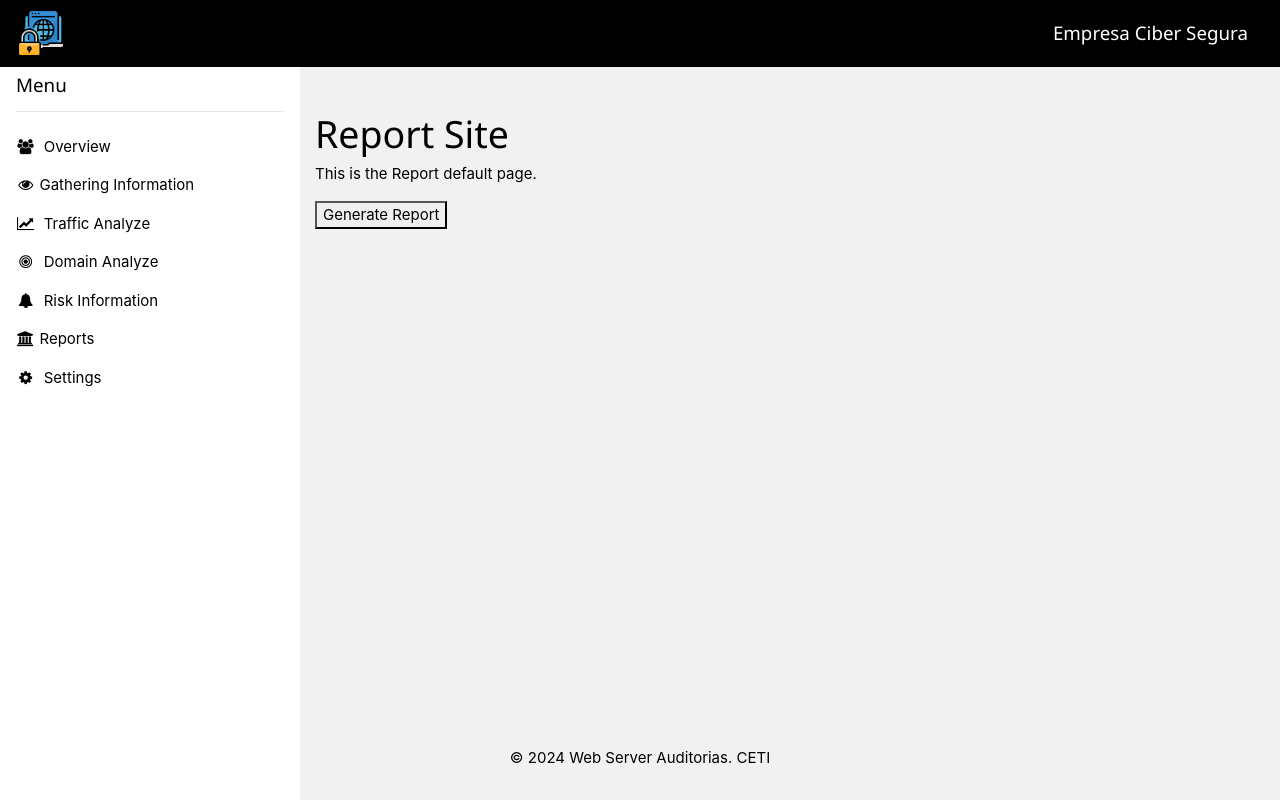
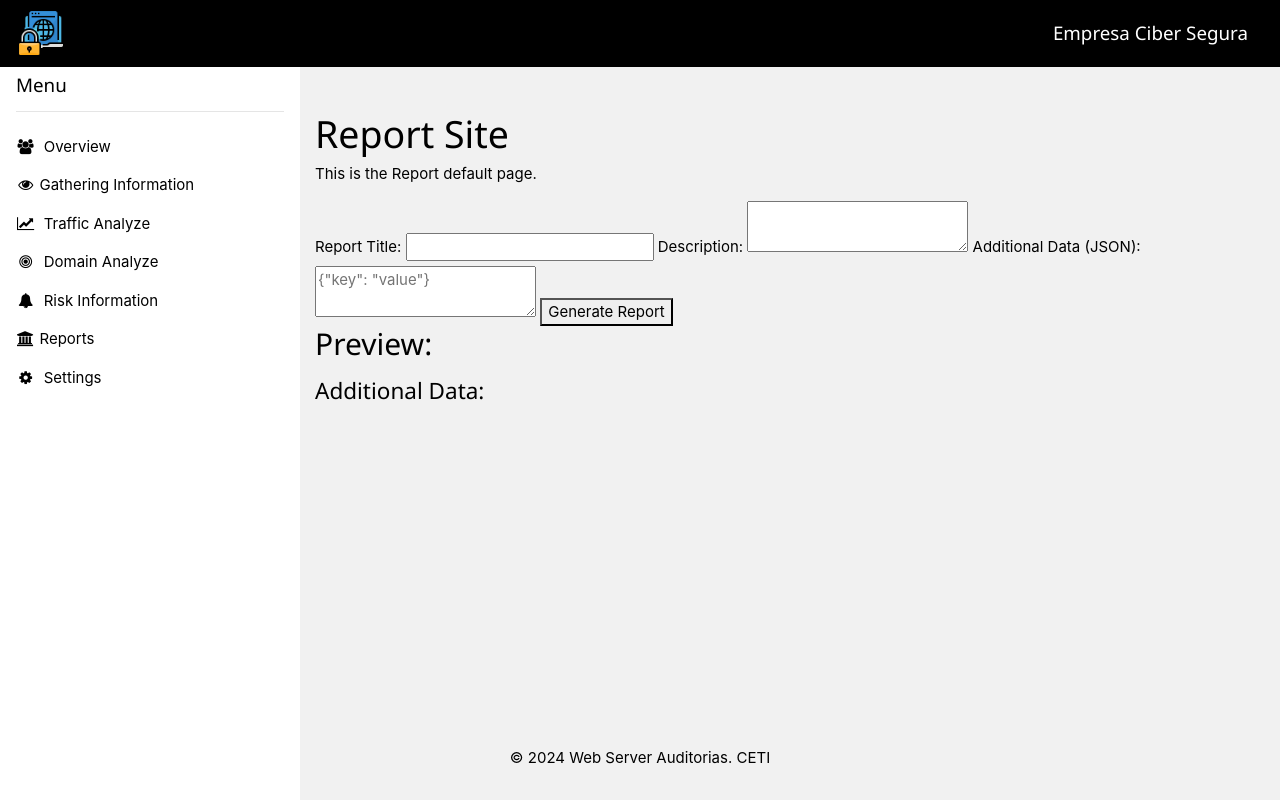
Before and after one commit to AbisaitReynaga/cibersecurity-tool, a Flask app: page /reports in a window 1280 px wide. Run offline with Flask 3, Linux system fonts and the light colour scheme; some libraries are stand-ins or nearby versions.

Commit message:
Add preview section

```diff
--- a/web_application/templates/reports/reports.html
+++ b/web_application/templates/reports/reports.html
@@ -7,7 +7,41 @@
 <h1>Report Site</h1>
 <p>This is the Report default page.</p>
 
-<form method="POST">
+<form method="POST" id="reportForm">
+    <label for="title">Report Title:</label>
+    <input type="text" id="title" name="title" required oninput="updatePreview()">
+
+    <label for="description">Description:</label>
+    <textarea id="description" name="description" required oninput="updatePreview()"></textarea>
+
+    <label for="data">Additional Data (JSON):</label>
+    <textarea id="data" name="data" placeholder='{"key": "value"}' required oninput="updatePreview()"></textarea>
+
     <button type="submit">Generate Report</button>
 </form>
+
+<main>
+    <h2>Preview:</h2>
+    <div id="preview">
+        <h3 id="previewTitle"></h3>
+        <p id="previewDescription"></p>
+        <h4>Additional Data:</h4>
+        <pre id="previewData"></pre>
+    </div>
+</main>
+
+<script>
+    function updatePreview() {
+        // Get the values from the input fields
+        const title = document.getElementById('title').value;
+        const description = document.getElementById('description').value;
+        const data = document.getElementById('data').value;
+
+        // Update the preview section
+        document.getElementById('previewTitle').innerText = title || 'Your report title will appear here';
+        document.getElementById('previewDescription').innerText = description || 'Your report description will appear here';
+        document.getElementById('previewData').innerText = data || 'Your additional data will appear here in JSON format';
+    }
+</script>
+
 {% endblock %}
```
Also changed, not shown: web_application/templates/reports/reports.py (added, +52 -0 lines).
